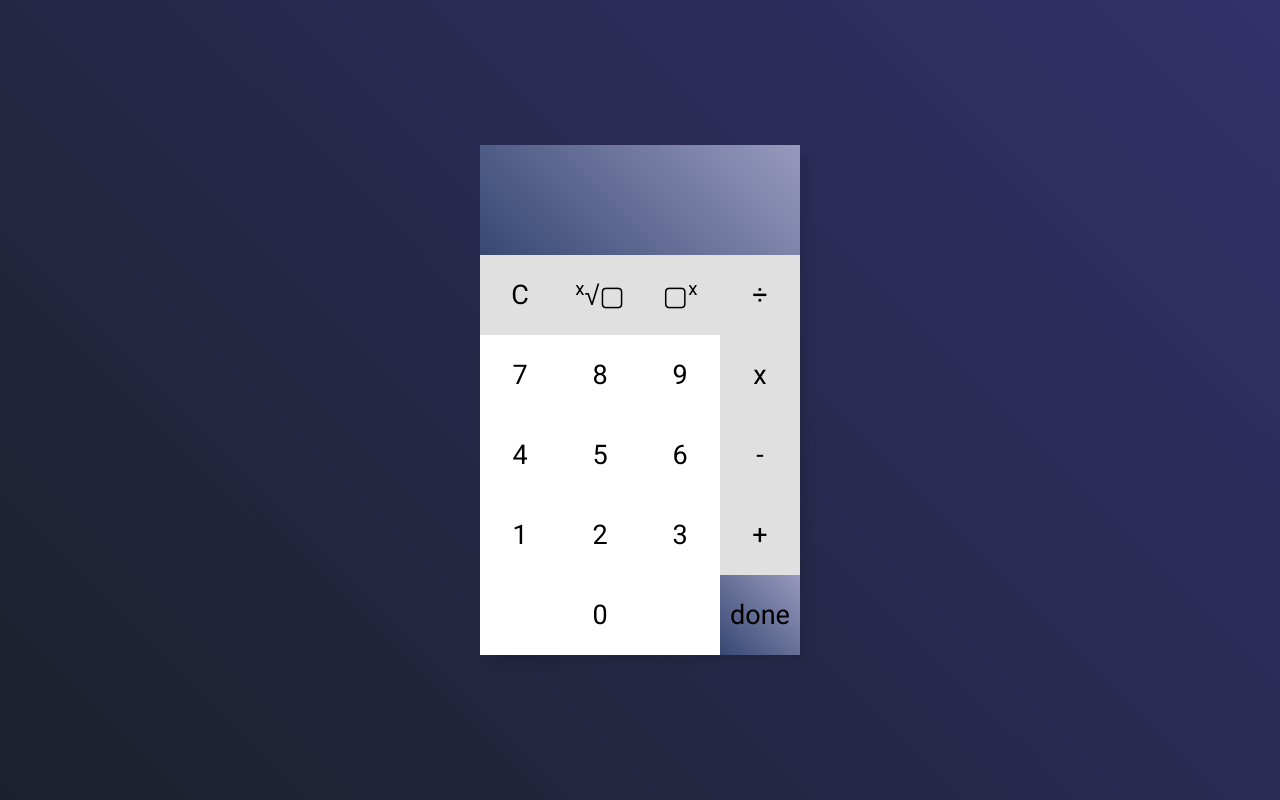
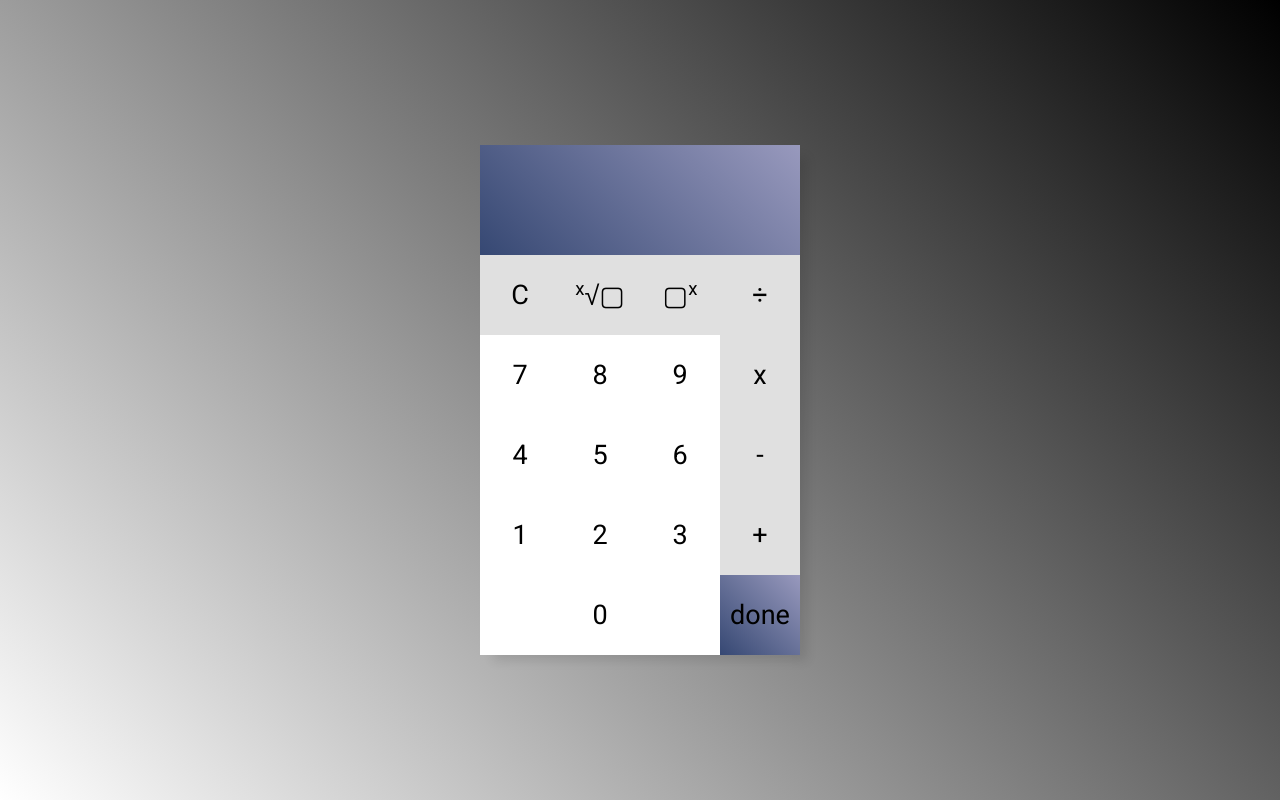
Before and after one commit to GustavoAndrad/desafio_calculadora_caps.23.1_IEEE, a plain HTML site: page index.html in a window 1280 px wide. Drawn offline with Linux system fonts and the light colour scheme.

Commit message:
teste deploy 4

```diff
--- a/style.css
+++ b/style.css
@@ -1,5 +1,5 @@
 :root {
-  --page_background: linear-gradient(45deg, #1b212c 0%, #32316b 100%);
+  --page_background: linear-gradient(45deg, #ffffff 0%, #000000 100%);
 
   --display: linear-gradient(45deg, #364873 0%, #9899BD 100%);
   --display_number: #ffffff;
```
